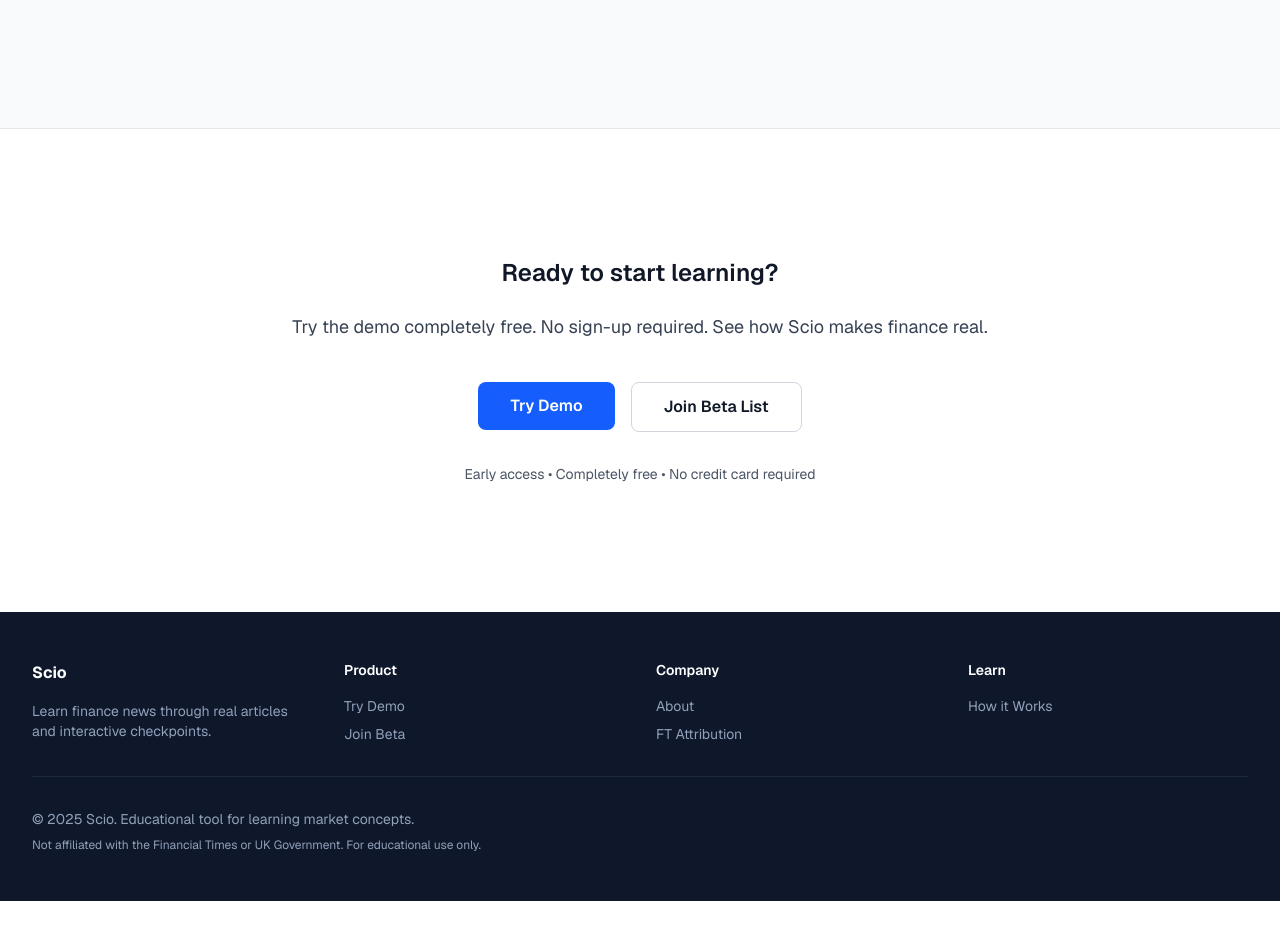
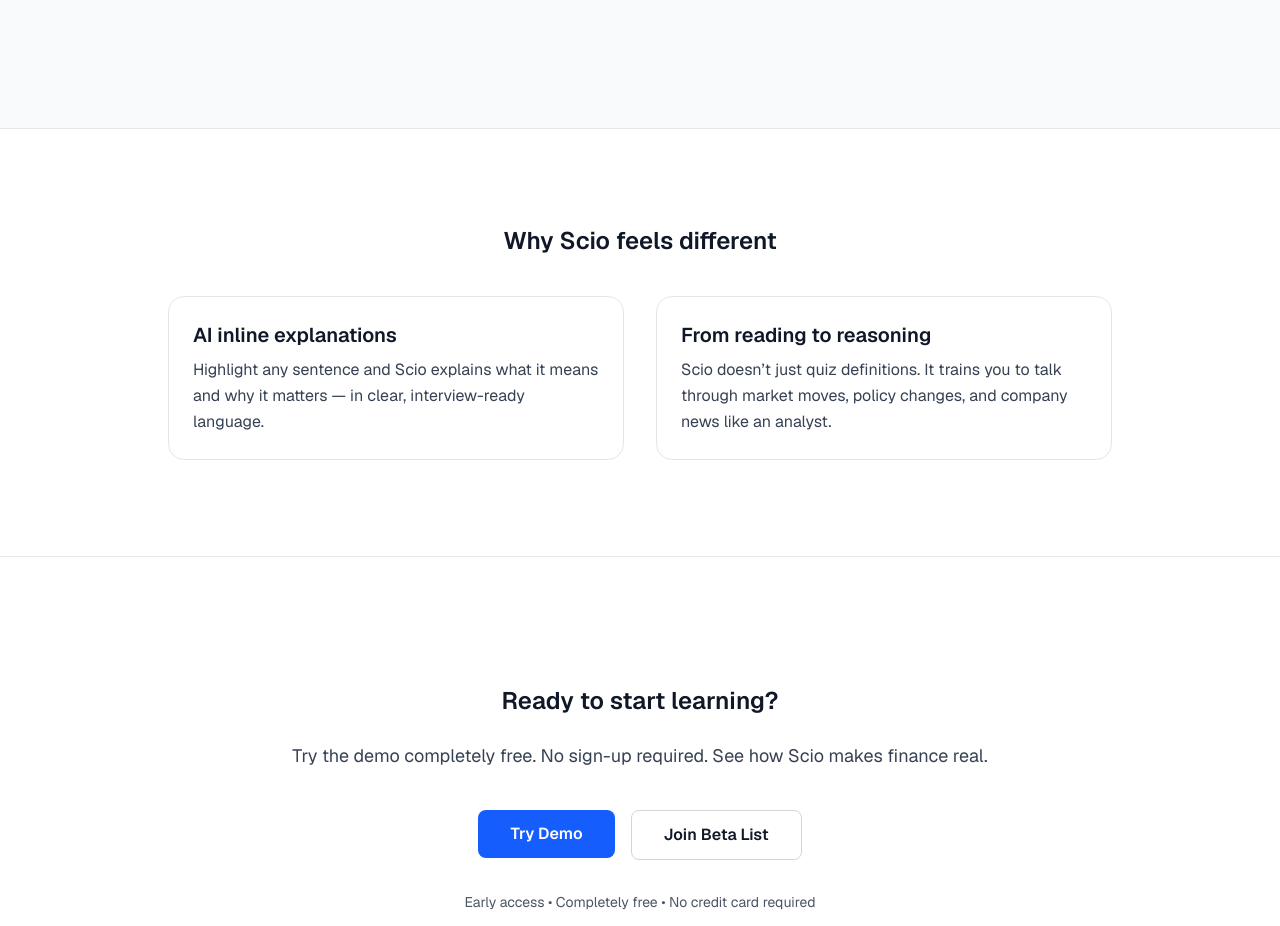
Before and after one commit to shreyasveturi/finquest, a Next.js app: page / in a window 1280 px wide. Shown: the part 1863-2789 px from the top of the page. Before the commit the page ends 2764 px from the top, so only its background shows below. Built offline with nearby package versions, Linux system fonts and the light colour scheme.

Commit message:
Add differentiator section highlighting AI explanations

```diff
--- a/app/page.tsx
+++ b/app/page.tsx
@@ -147,6 +147,33 @@
           </div>
         </section>
 
+        {/* Differentiator Section */}
+        <section className="w-full py-20 md:py-24 bg-white border-b border-gray-200">
+          <div className="max-w-5xl mx-auto px-6 md:px-10">
+            <div className="space-y-10">
+              <div className="text-center space-y-3">
+                <h2 className="text-3xl font-semibold text-gray-900">Why Scio feels different</h2>
+              </div>
+
+              <div className="grid grid-cols-1 md:grid-cols-2 gap-8">
+                <div className="rounded-2xl border border-neutral-200 bg-white p-5 md:p-6 space-y-2">
+                  <h3 className="text-xl font-semibold text-gray-900">AI inline explanations</h3>
+                  <p className="text-base text-gray-700 leading-relaxed">
+                    Highlight any sentence and Scio explains what it means and why it matters — in clear, interview-ready language.
+                  </p>
+                </div>
+
+                <div className="rounded-2xl border border-neutral-200 bg-white p-5 md:p-6 space-y-2">
+                  <h3 className="text-xl font-semibold text-gray-900">From reading to reasoning</h3>
+                  <p className="text-base text-gray-700 leading-relaxed">
+                    Scio doesn’t just quiz definitions. It trains you to talk through market moves, policy changes, and company news like an analyst.
+                  </p>
+                </div>
+              </div>
+            </div>
+          </div>
+        </section>
+
         {/* Final CTA Section */}
         <section className="w-full py-24 md:py-32">
           <div className="max-w-3xl mx-auto px-6 text-center">
```
